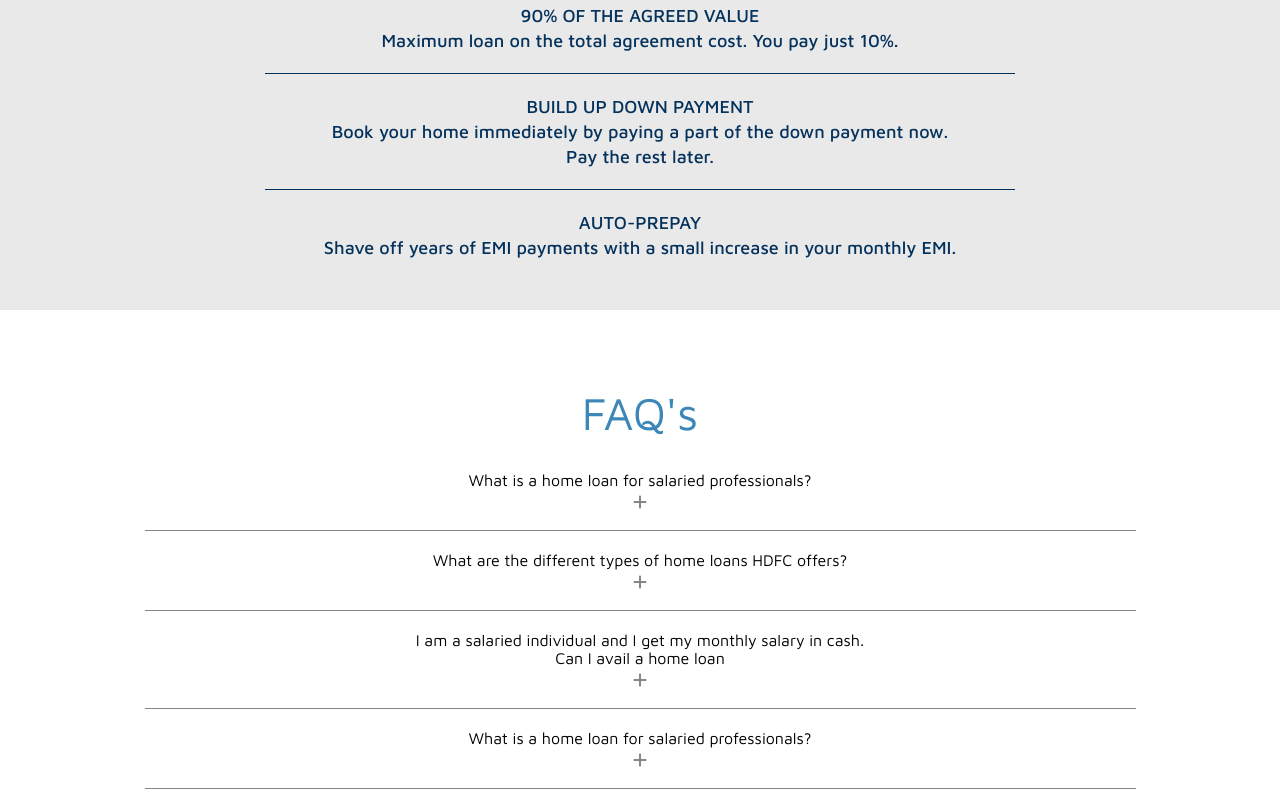
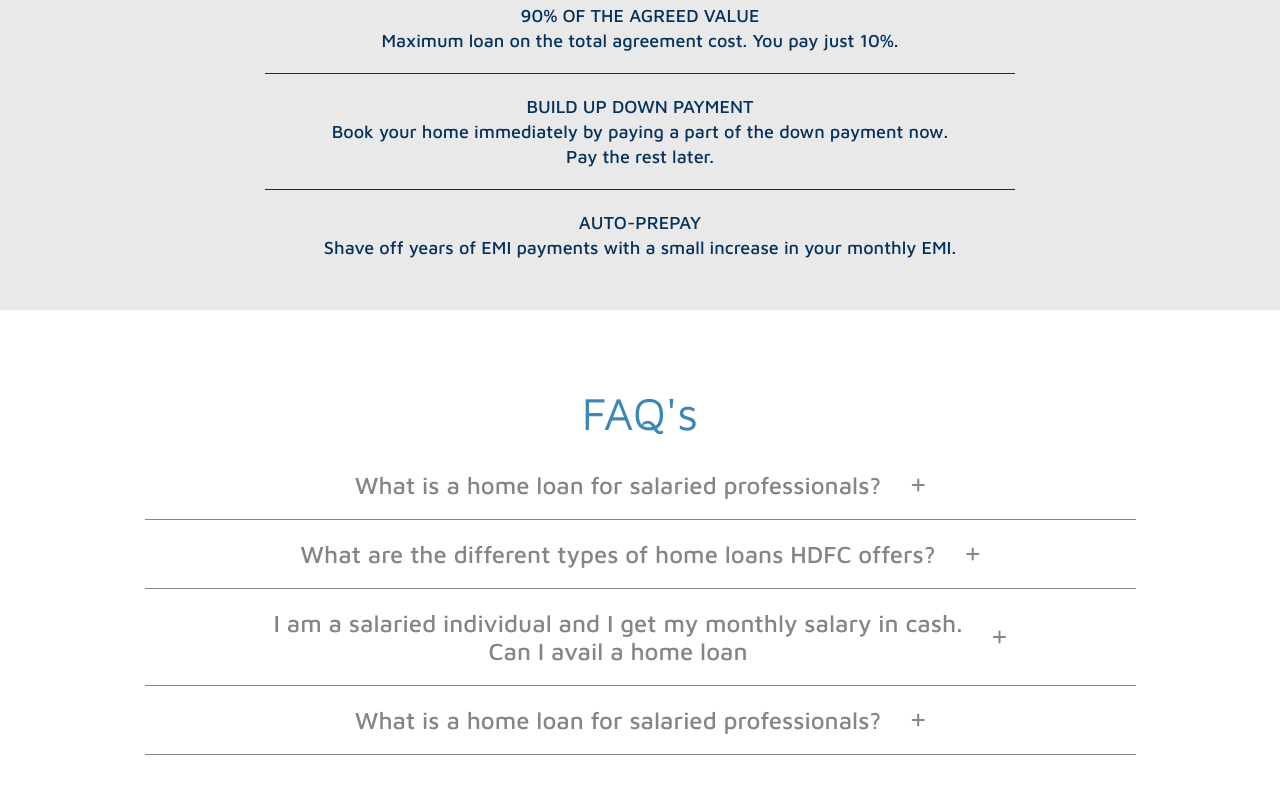
Before and after one commit to dipesh0999/hdfc-loan, a plain HTML site: page index.html in a window 1280 px wide. Shown: the part 1171-1976 px from the top of the page. Drawn offline with Linux system fonts and the light colour scheme.

Commit message:
Update index.html

```diff
--- a/index.html
+++ b/index.html
@@ -81,34 +81,32 @@
         <div class="question-title">FAQ's</div>
         <div class="faqs">
             <div class="top-questions">
-                <div class="question-text">What is a home loan for salaried professionals?</div>
                 <div class="check-button">
                     <input type="checkbox" id="check-bttn-1">
-                    <label for="check-bttn-1" class="plus"><i class="fa-solid fa-plus"></i></label>
+                    <label for="check-bttn-1" class="plus"><p class="check-contain">What is a home loan for salaried professionals?</p><i class="fa-solid fa-plus"></i></label>
                     <div class="accordion-1"></div>
                 </div>
             </div>
             <div class="top-questions">
-                <div class="question-text">What are the different types of home loans HDFC offers?</div>
+                <div class="question-text"></div>
                 <div class="check-button">
                     <input type="checkbox" id="check-bttn-2">
-                    <label for="check-bttn-2" class="plus"><i class="fa-solid fa-plus"></i></label>
+                    <label for="check-bttn-2" class="plus"><p class="check-contain">What are the different types of home loans HDFC offers?</p><i class="fa-solid fa-plus"></i></label>
                     <div class="accordion-2"></div>
                 </div>
             </div>
             <div class="top-questions">
-                <div class="question-text">I am a salaried individual and I get my monthly salary in cash.<br> Can I avail a home loan</div>
                 <div class="check-button">
                     <input type="checkbox" id="check-bttn-3">
-                    <label for="check-bttn-3" class="plus"><i class="fa-solid fa-plus"></i></label>
+                    <label for="check-bttn-3" class="plus"><p class="check-contain">I am a salaried individual and I get my monthly salary in cash.<br> Can I avail a home loan</p><i class="fa-solid fa-plus"></i></label>
                     <div class="accordion-3"></div>
                 </div>
             </div>
             <div class="top-questions">
-                <div class="question-text">What is a home loan for salaried professionals?</div>
+                <div class="question-text"></div>
                 <div class="check-button">
                     <input type="checkbox" id="check-bttn-4">
-                    <label for="check-bttn-4" class="plus"><i class="fa-solid fa-plus"></i></label>
+                    <label for="check-bttn-4" class="plus"><p class="check-contain">What is a home loan for salaried professionals?</p><i class="fa-solid fa-plus"></i></label>
                     <div class="accordion-4"></div>
                 </div>
             </div>
```
